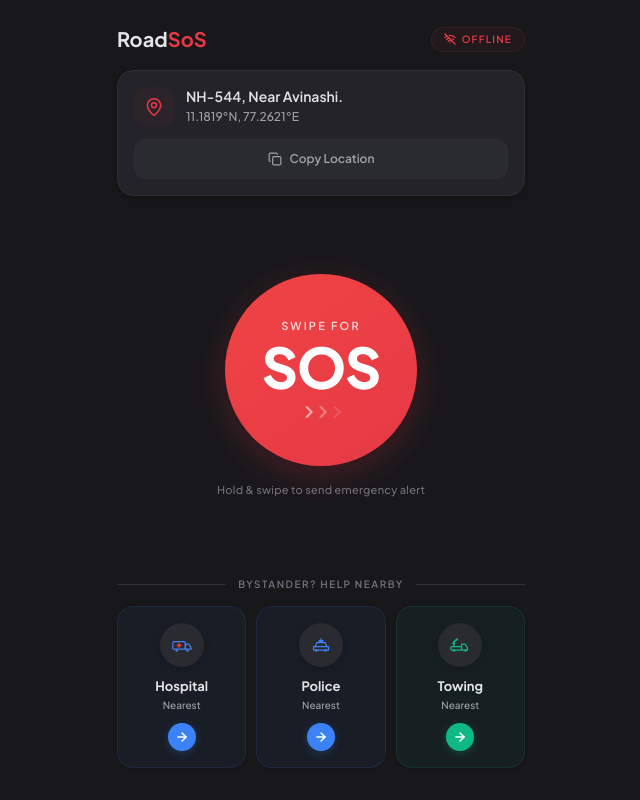
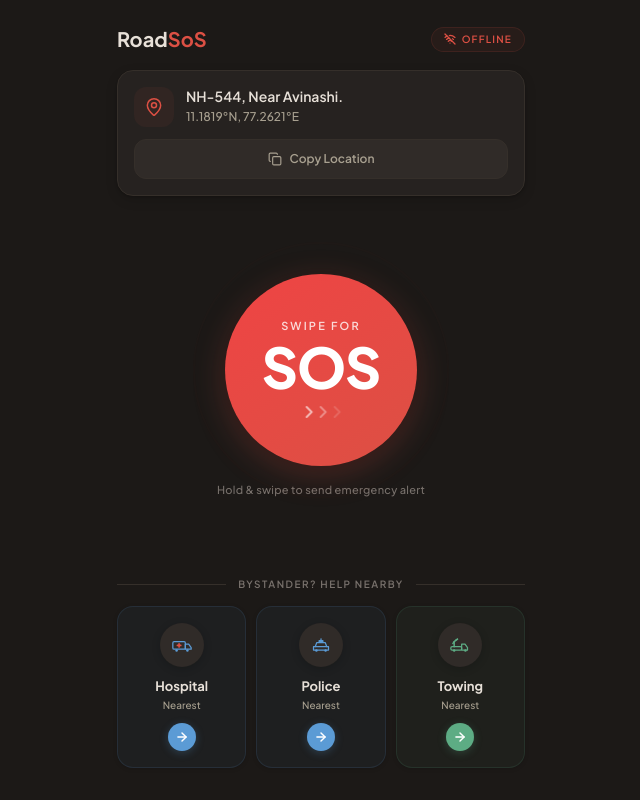
Before and after one commit to kiruthik2006/roadsos, a React (Vite) app: page / in a window 1280 px wide. Shown: the whole page, without its empty margins (319-959 px from the left). Built offline with nearby package versions, Linux system fonts and the light colour scheme.

Commit message:
theme: warm stone grays, terracotta red, soft blue/sage accents

```diff
--- a/src/App.jsx
+++ b/src/App.jsx
@@ -13,22 +13,22 @@ import {
 
 /* ━━━ palette tokens (used as inline values for cleanliness) ━━━━━━ */
 const C = {
-  bg:        '#18181b',
-  card:      '#232329',
-  cardHover: '#2a2a31',
-  text:      '#e4e4e7',
-  textSec:   '#a1a1aa',
-  textMuted: '#71717a',
-  border:    '#2e2e35',
-  red:       '#e63946',
-  redLight:  '#e639460d',
-  redRing:   '#e6394625',
-  blue:      '#3b82f6',
-  blueLight: '#3b82f60d',
-  blueBorder:'#3b82f620',
-  green:     '#10b981',
-  greenLight:'#10b9810d',
-  greenBorder:'#10b98120',
+  bg:        '#1c1917',
+  card:      '#262220',
+  cardHover: '#302b28',
+  text:      '#e7e0d8',
+  textSec:   '#a8a090',
+  textMuted: '#78716c',
+  border:    '#352f2a',
+  red:       '#dc5044',
+  redLight:  '#dc50440f',
+  redRing:   '#dc504425',
+  blue:      '#5b9bd5',
+  blueLight: '#5b9bd50d',
+  blueBorder:'#5b9bd520',
+  green:     '#5dac84',
+  greenLight:'#5dac840d',
+  greenBorder:'#5dac8420',
 };
 
 /* ━━━━━━━━━━━━━━━━━━━━ Status Header ━━━━━━━━━━━━━━━━━━━━━━━━━━━━ */
--- a/src/index.css
+++ b/src/index.css
@@ -12,11 +12,11 @@
   }
 
   body {
-    background: #18181b;
+    background: #1c1917;
     font-family: var(--font-sans);
     -webkit-font-smoothing: antialiased;
     -moz-osx-font-smoothing: grayscale;
-    color: #e4e4e7;
+    color: #e7e0d8;
   }
 
   #root {
```
